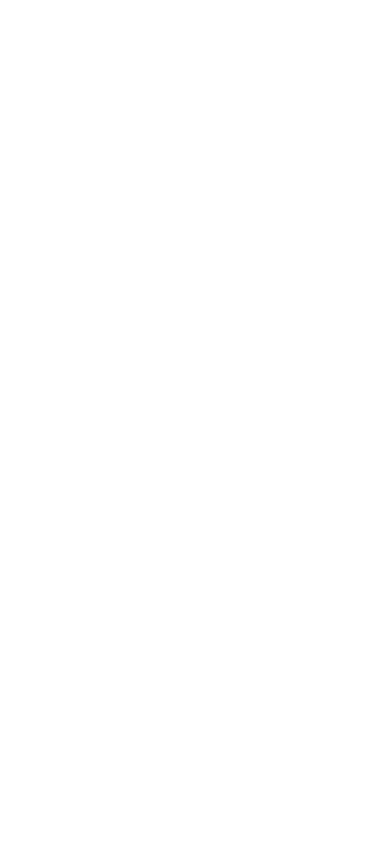
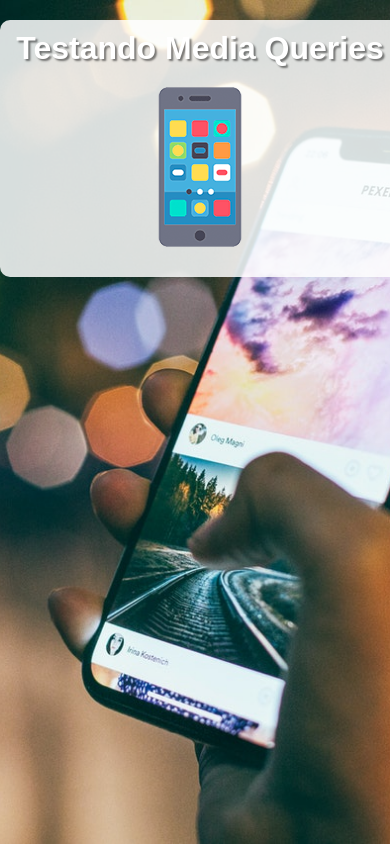
Before and after one commit to EricKurosawa/html-css, a plain HTML site: page exercicios/ex026/mq004/index.html in a window 390 px wide. Drawn offline with Linux system fonts and the light colour scheme.

Commit message:
início do site mobile first

```diff
--- /dev/null
+++ b/exercicios/ex026/mq004/estilos/media-query.css
@@ -0,0 +1,3 @@
+@charset "UTF-8";
+
+/* Todas as demais mídias */
--- /dev/null
+++ b/exercicios/ex026/mq004/estilos/style.css
@@ -0,0 +1,48 @@
+@charset "UTF-8";
+
+/* Versão Mobile First */
+
+* {
+    font-family: Arial, Helvetica, sans-serif;
+    font-size: 1em;
+    margin: 0px;
+    padding: 0px;
+    box-sizing: border-box;
+}
+
+html {
+    height: 100vh;
+}
+
+body {
+    background: black url(../imagens/back-phone.jpg) no-repeat;
+    background-size: cover;
+    background-position: center center;
+}
+
+main {
+    background-color: rgba(255, 255, 255, 0.842);
+    width: 400px;
+    margin: auto;
+    margin-top: 20px;
+    border-radius: 10px;
+    padding: 10px;
+}
+
+h1 {
+    text-align: center;
+    color: white;
+    font-size: 2em;
+    text-shadow: 2px 2px 2px rgba(0, 0, 0, 0.493);
+}
+
+img {
+    display: block;
+    margin: auto;
+}
+
+img#phone { display: block; }
+img#tablet { display: none; }
+img#print { display: none; }
+img#pc { display: none; }
+img#tv { display: none; }
--- a/exercicios/ex026/mq004/index.html
+++ b/exercicios/ex026/mq004/index.html
@@ -5,8 +5,17 @@
     <meta http-equiv="X-UA-Compatible" content="IE=edge">
     <meta name="viewport" content="width=device-width, initial-scale=1.0">
     <title>Media Query</title>
+    <link rel="stylesheet" href="estilos/style.css" media="all">
+    <link rel="stylesheet" href="estilos/media-query.css">
 </head>
 <body>
-
+    <main>
+        <h1>Testando Media Queries</h1>
+        <img id="phone" src="imagens/icon-phone.png" alt="Acessando via smartphone">
+        <img id="tablet" src="imagens/icon-tablet.png" alt="Acessadno via tablet">
+        <img id="print" src="imagens/icon-print.png" alt="Versão para impressão">
+        <img id="pc" src="imagens/icon-pc.png" alt="Versão para desktop">
+        <img id="tv" src="imagens/icon-tv.png" alt="Versão para TV">
+    </main>
 </body>
 </html>
```
